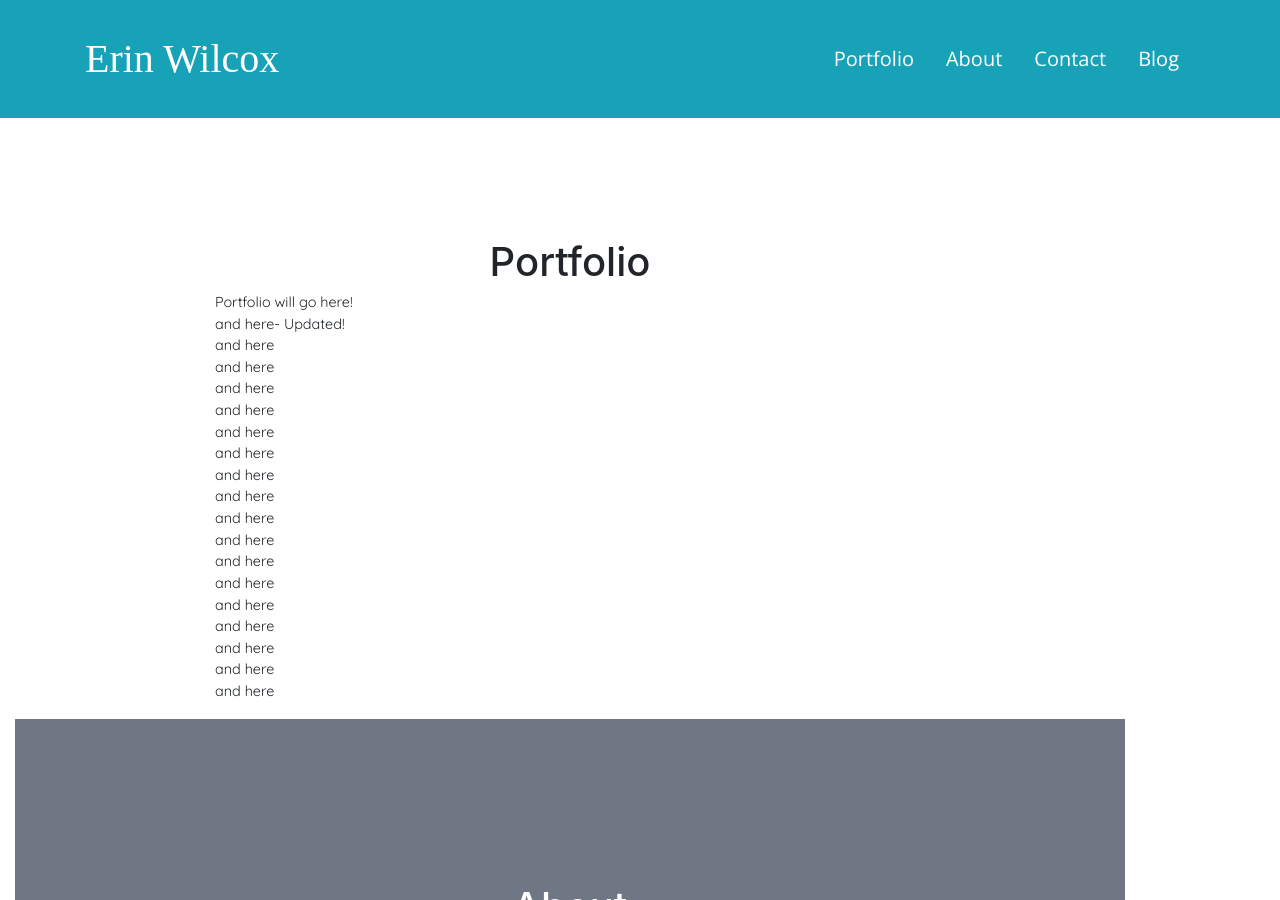
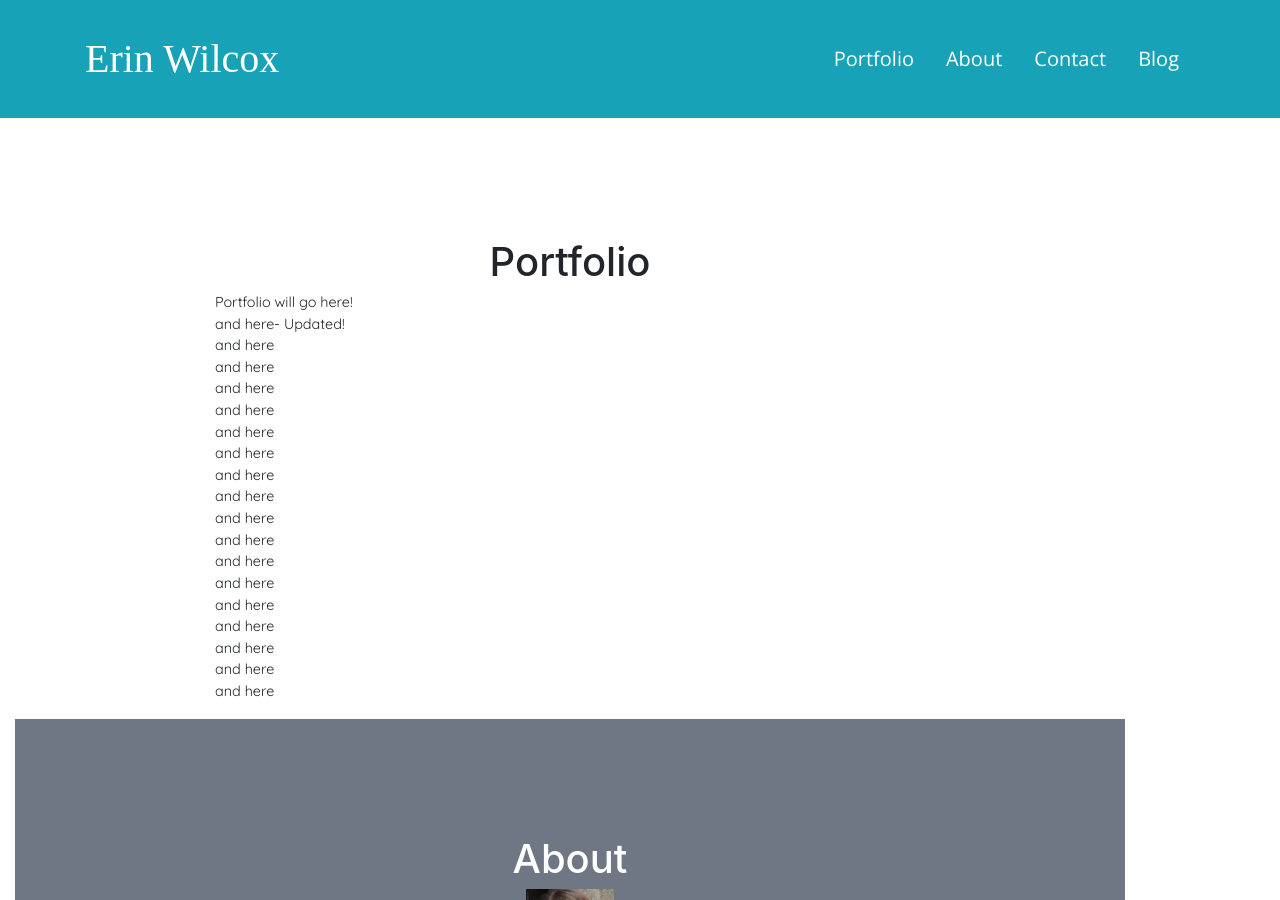
Before and after one commit to brookin8/brookin8.github.io, a Jekyll site: the page built from index.html, in a window 1280 px wide. Built offline with Jekyll 4.4.1, drawn with Linux system fonts in a browser that asks for light colours; some web fonts are replaced.

Commit message:
fixing about section alignment

```diff
--- a/index.html
+++ b/index.html
@@ -47,8 +47,7 @@
 
 		<section id ="about">
 			<div class ="container-fluid" style="background-color:#6E7783;color:white;"">
-				<br>
-				<br>
+				<div style="margin:auto;">
 					<div class="row justify-content-center">
 						<div class = "col">
 							<h1 style="text-align:center; padding-top:118px">About</h1>
@@ -62,6 +61,7 @@
 					<div class="row justify-content-center">
 						<div class = "col-8">
 							<p>My name is Erin Wilcox, and I'm currently a bootcamp student at <a href="https://www.awesomeinc.org/">Awesome Inc U</a> in Lexington, KY. I love exploring, and I've traveled <a href="https://thebrubus.wordpress.com/">all across the USA and the world.</a> In my free time, I'll either take in a movie at my favorite <a href="http://www.kentuckytheater.com/">local theater</a>, or head over to the <a href="http://www.redrivergorge.com/climbing.html">Red River Gorge</a> for some rock climbing.</p>
+						</div>
 					</div>
 				</div>
 			</div>
```
Lines whose indentation alone changed are shown as unchanged.
